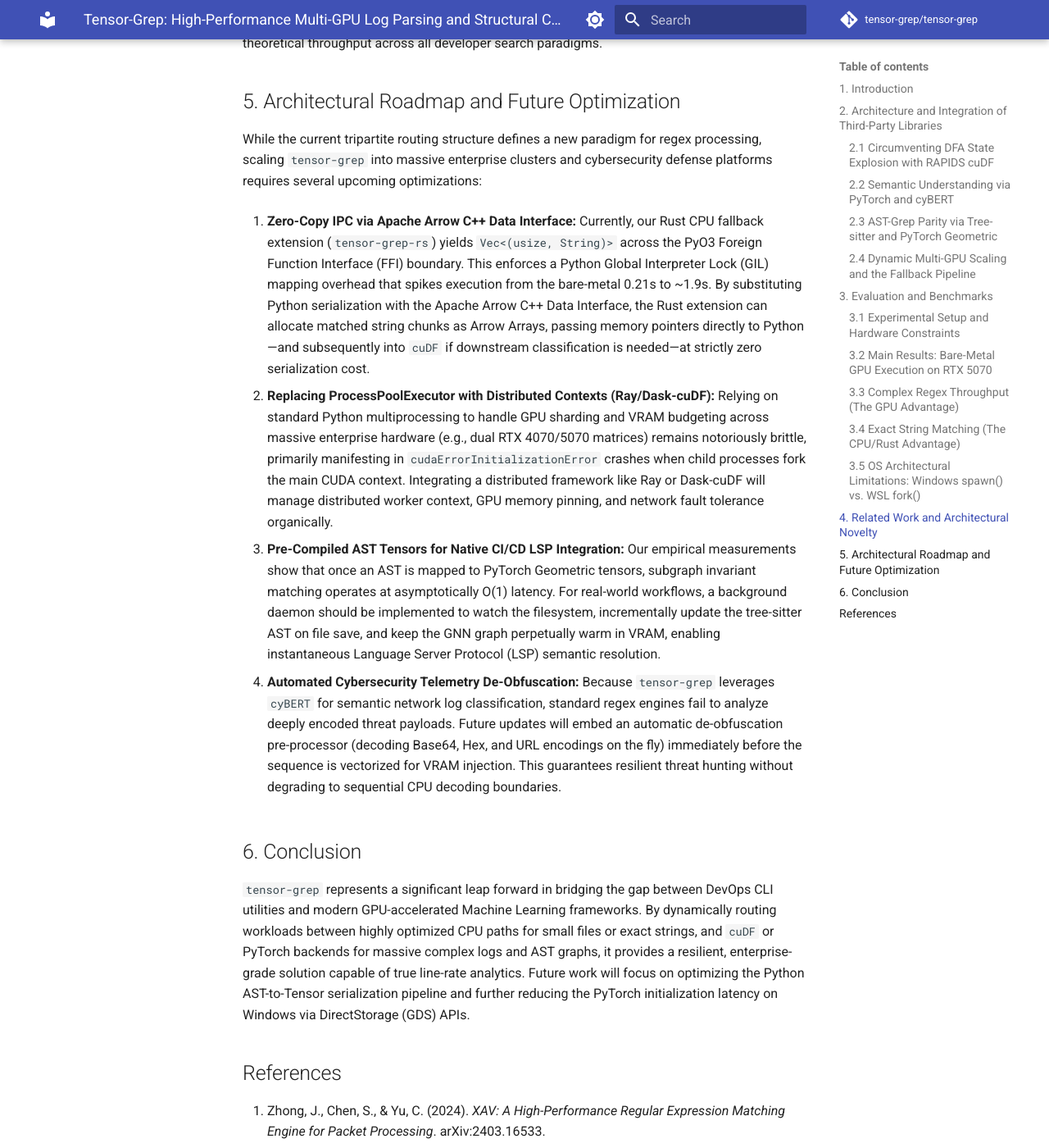
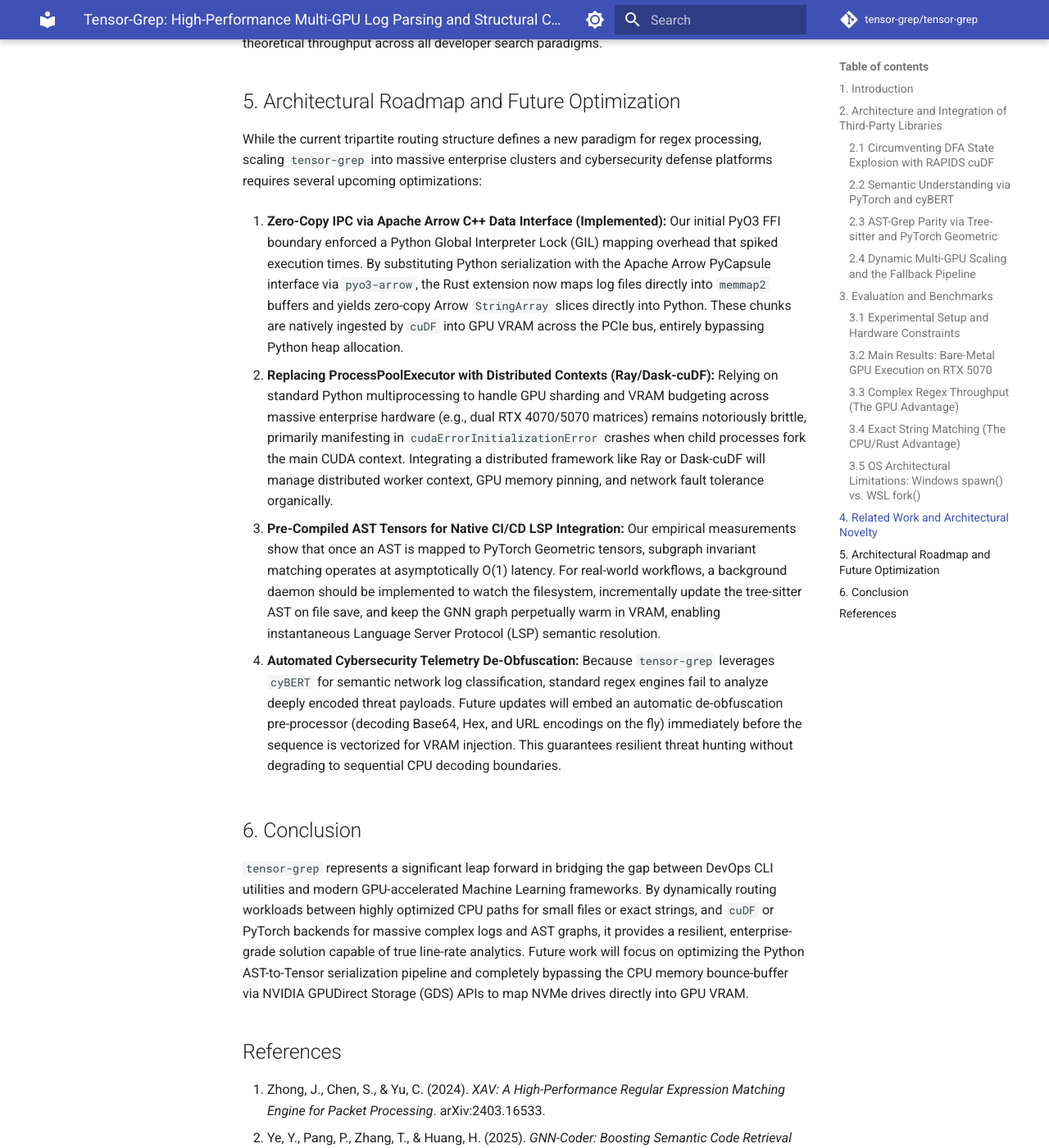
Before and after one commit to oimiragieo/tensor-grep, an MkDocs documentation site: the page built from docs/PAPER.md, in a window 1280 px wide and 1400 px high, scrolled down 6259 px. Shown: the whole window at 82% size. Built offline with MkDocs 1.6.1 and Material for MkDocs 9.7.7, drawn with Linux system fonts in a browser that asks for light colours; comment, search, counter and statistics services are not loaded.

Commit message:
docs: update paper and changelog to reflect arrow zero-copy architecture and vram chunking

```diff
--- a/docs/PAPER.md
+++ b/docs/PAPER.md
@@ -135,8 +135,8 @@ Our research indicates that while specific components of `tensor-grep` have been
 
 While the current tripartite routing structure defines a new paradigm for regex processing, scaling `tensor-grep` into massive enterprise clusters and cybersecurity defense platforms requires several upcoming optimizations:
 
-1. **Zero-Copy IPC via Apache Arrow C++ Data Interface:**
-   Currently, our Rust CPU fallback extension (`tensor-grep-rs`) yields `Vec<(usize, String)>` across the PyO3 Foreign Function Interface (FFI) boundary. This enforces a Python Global Interpreter Lock (GIL) mapping overhead that spikes execution from the bare-metal 0.21s to ~1.9s. By substituting Python serialization with the Apache Arrow C++ Data Interface, the Rust extension can allocate matched string chunks as Arrow Arrays, passing memory pointers directly to Python—and subsequently into `cuDF` if downstream classification is needed—at strictly zero serialization cost.
+1. **Zero-Copy IPC via Apache Arrow C++ Data Interface (Implemented):**
+   Our initial PyO3 FFI boundary enforced a Python Global Interpreter Lock (GIL) mapping overhead that spiked execution times. By substituting Python serialization with the Apache Arrow PyCapsule interface via `pyo3-arrow`, the Rust extension now maps log files directly into `memmap2` buffers and yields zero-copy Arrow `StringArray` slices directly into Python. These chunks are natively ingested by `cuDF` into GPU VRAM across the PCIe bus, entirely bypassing Python heap allocation.
 
 2. **Replacing ProcessPoolExecutor with Distributed Contexts (Ray/Dask-cuDF):**
    Relying on standard Python multiprocessing to handle GPU sharding and VRAM budgeting across massive enterprise hardware (e.g., dual RTX 4070/5070 matrices) remains notoriously brittle, primarily manifesting in `cudaErrorInitializationError` crashes when child processes fork the main CUDA context. Integrating a distributed framework like Ray or Dask-cuDF will manage distributed worker context, GPU memory pinning, and network fault tolerance organically.
@@ -149,7 +149,7 @@ While the current tripartite routing structure defines a new paradigm for regex
 
 ## 6. Conclusion
 
-`tensor-grep` represents a significant leap forward in bridging the gap between DevOps CLI utilities and modern GPU-accelerated Machine Learning frameworks. By dynamically routing workloads between highly optimized CPU paths for small files or exact strings, and `cuDF` or PyTorch backends for massive complex logs and AST graphs, it provides a resilient, enterprise-grade solution capable of true line-rate analytics. Future work will focus on optimizing the Python AST-to-Tensor serialization pipeline and further reducing the PyTorch initialization latency on Windows via DirectStorage (GDS) APIs.
+`tensor-grep` represents a significant leap forward in bridging the gap between DevOps CLI utilities and modern GPU-accelerated Machine Learning frameworks. By dynamically routing workloads between highly optimized CPU paths for small files or exact strings, and `cuDF` or PyTorch backends for massive complex logs and AST graphs, it provides a resilient, enterprise-grade solution capable of true line-rate analytics. Future work will focus on optimizing the Python AST-to-Tensor serialization pipeline and completely bypassing the CPU memory bounce-buffer via NVIDIA GPUDirect Storage (GDS) APIs to map NVMe drives directly into GPU VRAM.
 
 ## References
 1. Zhong, J., Chen, S., & Yu, C. (2024). *XAV: A High-Performance Regular Expression Matching Engine for Packet Processing*. arXiv:2403.16533.
```
Also changed, not shown: CHANGELOG.md (+10 -0 lines), 1 other file.
